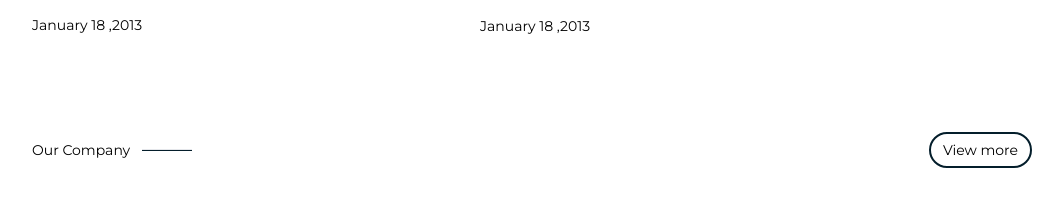
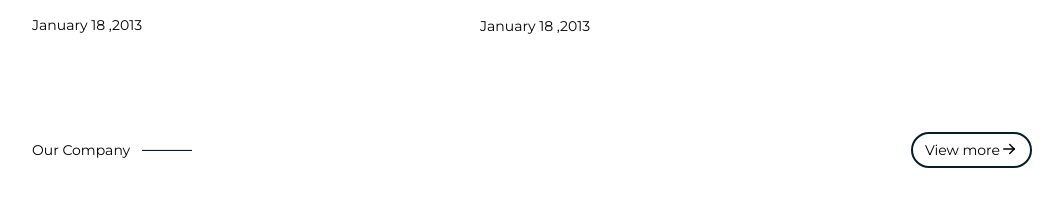
Before and after one commit to rgnpcrz/eagle-capital-web, a React (Vite) app: page / in a window 1280 px wide. Shown: the part 1820-2042 px from the top of the page, without its empty margins (108-1171 px from the left). Built offline with nearby package versions, Linux system fonts and the light colour scheme.

Commit message:
view more button styling

```diff
--- a/src/pages/Homepage/components/OurCompany.jsx
+++ b/src/pages/Homepage/components/OurCompany.jsx
@@ -11,7 +11,9 @@ export default function OurCompany() {
               <p>Our Company</p>
               <hr className="w-16 h-0.5 bg-primary flex-1 ms-3"></hr>
             </div>
-            <button className="px-3 py-1.5 border-2 rounded-full border-primary">View more</button>
+            <button className="px-3 py-1.5 border-2 rounded-full border-primary flex">
+              View more <IconArrowRight size={18} />
+            </button>
           </div>
           <div className="max-w-lg mx-auto py-24 flex flex-col gap-12 items-center text-center">
             <h1 className="text-4xl">What we offer?</h1>
```
